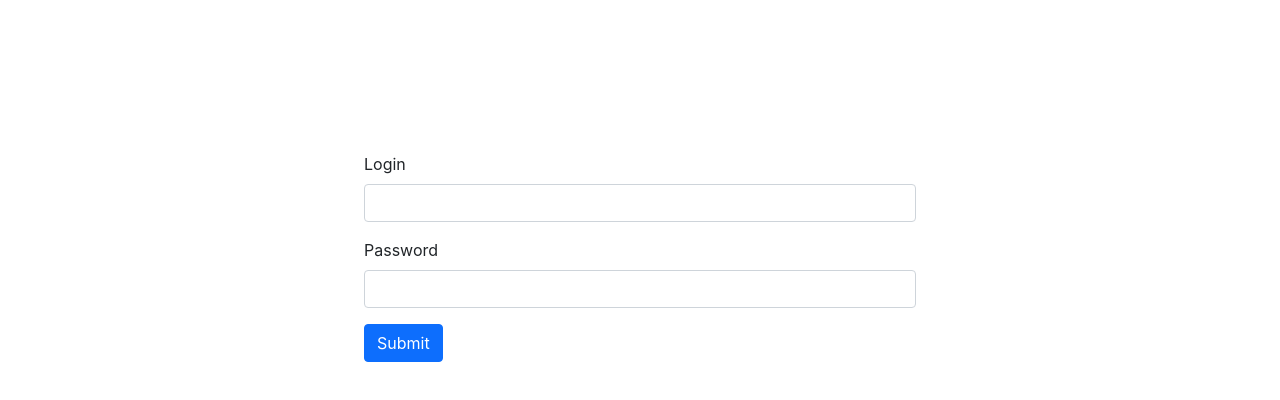
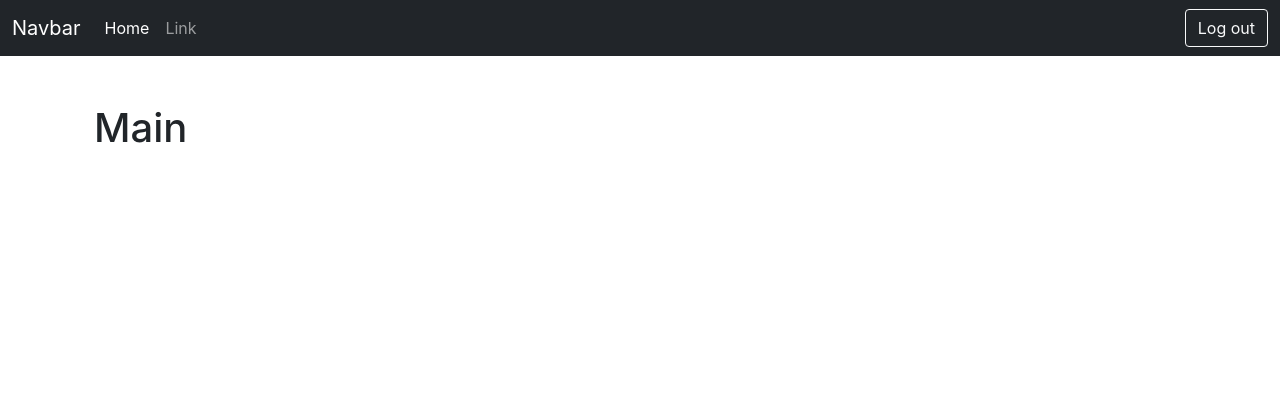
Before and after one commit to Sofia-Ingl/isibd_4, a React (Create React App) app: page / in a window 1280 px wide. Shown: the top 400 px of the page. Built offline with nearby package versions, Linux system fonts and the light colour scheme.

Commit message:
state saved in local storage

```diff
--- a/src/App.js
+++ b/src/App.js
@@ -1,22 +1,36 @@
-import {Route, BrowserRouter, Routes} from 'react-router-dom'
-import React, {useState} from 'react'
+import {Route, BrowserRouter, Routes, Navigate} from 'react-router-dom'
+import React, {useEffect, useState} from 'react'
 import {AuthComponent} from "./pages/auth/AuthComponent";
 import {MainComponent} from "./pages/home/MainComponent";
+import {Navbar} from "./pages/home/Navbar";
 
 function App() {
 
-    const [token, setToken] = useState();
+    const [token, setToken] = useState('');
 
-    if(!token) {
+   useEffect(() => {
+        setToken(window.localStorage.getItem('token'));
+       //token.current = window.localStorage.getItem('token')
+    }, []);
+    console.log((token==='')?'empty':token)
+
+    //if(token.current === '') {
+    if(token === '') {
         return <AuthComponent setToken={setToken} />
+        //return <AuthComponent token={token} />
     }
     return (
           <BrowserRouter>
-            <div className="container pt-4">
-              <Routes>
-                <Route path={'/'} exact element={<MainComponent/>}/>
-              </Routes>
-            </div>
+              <Navbar setToken={setToken}/>
+              {/*<Navbar token={token}/>*/}
+              <div className="container pt-4">
+
+                <Routes>
+                    <Route path={'/'} exact element={<MainComponent/>}/>
+                    <Route path="*" element={<Navigate from="*" to="/" /> } />
+
+                </Routes>
+              </div>
           </BrowserRouter>
     );
 }
--- a/src/pages/auth/AuthComponent.js
+++ b/src/pages/auth/AuthComponent.js
@@ -3,6 +3,8 @@ import "./AuthComponent.css"
 import axios from "axios";
 import {BASIC_URL} from "../../links";
 
+//
+// export const AuthComponent = ({setToken}) => {
 
 export const AuthComponent = ({setToken}) => {
 
@@ -28,10 +30,10 @@ export const AuthComponent = ({setToken}) => {
                 }
             );
             console.log(response);
-            if (response.data.token !== '') {
-                console.log(response.data.token);
-                setToken(response.data.token)
-            }
+            window.localStorage.setItem('token', response.data.token);
+            setToken(response.data.token)
+            //token.current = response.data.token
+
         } catch (err) {
             if (!err?.response) {
                 console.log("No Server Response");
@@ -63,7 +65,7 @@ export const AuthComponent = ({setToken}) => {
                            onChange={e => setPassword(e.target.value)}
                     />
                 </div>
-                <button type="submit" className="btn btn-primary" >Submit</button>
+                <button type="submit" className="btn btn-dark" >Submit</button>
             </form>
         </div>
 
--- /dev/null
+++ b/src/pages/home/Navbar.js
@@ -0,0 +1,31 @@
+//export const Navbar = ({setToken}) => {
+export const Navbar = ({setToken}) => {
+
+    const submitHandler = (event) => {
+        window.localStorage.setItem('token', '');
+        setToken('')
+        //token = ''
+    }
+
+    return (
+        <nav className="navbar navbar-dark navbar-expand-lg bg-dark">
+            <div className="container-fluid">
+                <a className="navbar-brand" href="/">Navbar</a>
+
+                <div className="collapse navbar-collapse" id="navbarSupportedContent">
+                    <ul className="navbar-nav me-auto mb-2 mb-lg-0">
+                        <li className="nav-item">
+                            <a className="nav-link active" aria-current="page" href="/">Home</a>
+                        </li>
+                        <li className="nav-item">
+                            <a className="nav-link" href="/">Link</a>
+                        </li>
+                    </ul>
+                    <form className="d-flex" onSubmit={submitHandler}>
+                       <button className="btn btn-outline-light" type="submit">Log out</button>
+                    </form>
+                </div>
+            </div>
+        </nav>
+    );
+}
```
